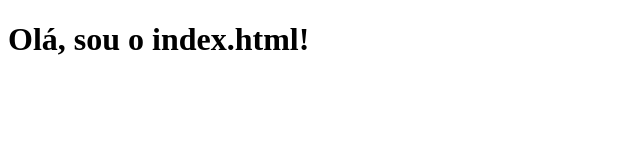
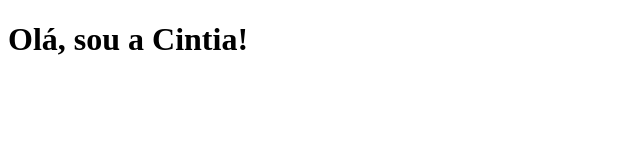
Before and after one commit to Cintia-Rigo/Cintia-Rigo.github.io, a plain HTML site: page index.html in a window 1280 px wide. Shown: the whole page, without its empty margins (0-640 px from the left). Drawn offline with Linux system fonts and the light colour scheme.

Commit message:
aprendendo git

```diff
--- a/index.html
+++ b/index.html
@@ -5,6 +5,6 @@
 				<title>Mirror	Fashion</title>
 			</head>
 			<body>
-				<h1>Olá,	sou	o	index.html!</h1>
+				<h1>Olá,	sou	a Cintia!</h1>
 			</body>
 		</html>
```
